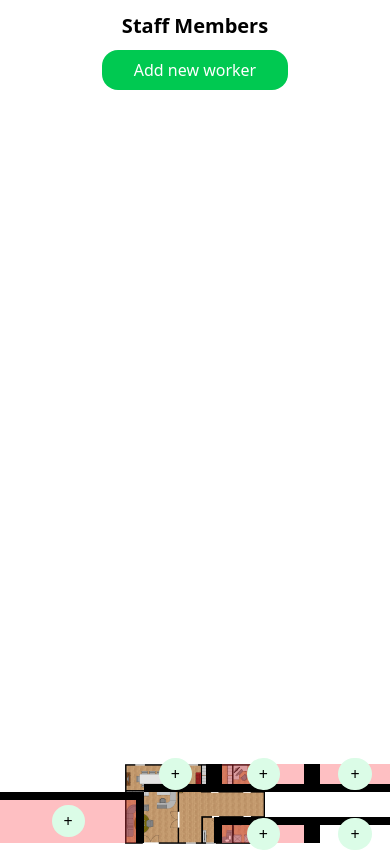
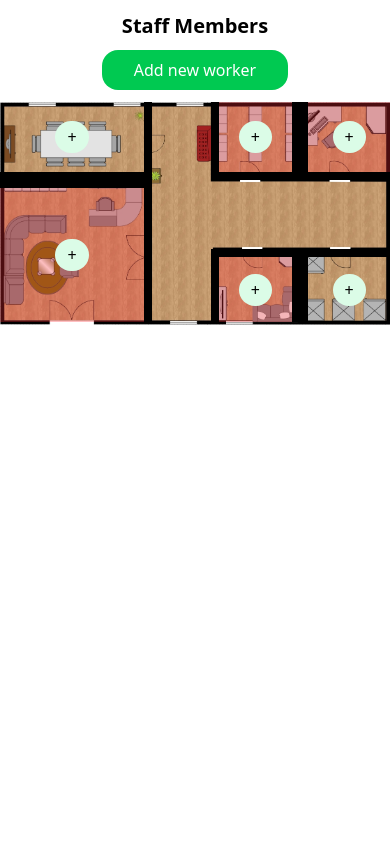
Before and after one commit to reda-guemry/Virtual-Workspace, a website: page index.html in a window 390 px wide. Drawn offline with Linux system fonts and the light colour scheme.

Commit message:
donne all the responsible for the img

```diff
--- a/index.html
+++ b/index.html
@@ -9,7 +9,7 @@
 <body class=" " >
   <main >
     <section class=" h-screen w-full flex flex-col md:flex-row ">
-      <div class="md:w-[30%] h-full px-3 py-3">
+      <div class="md:w-[30%] md:h-full px-3 py-3">
         <h1 class="font-bold text-xl md:text-2xl mb-2.5 text-center">Staff Members</h1>
         <div id="placeWorker" class=""></div>
 
@@ -17,11 +17,9 @@
 
       </div>
 
-      <div id="worckspace" class="w-full bg-[url(/src/img/bureuimg.jpg)] bg-center bg-no-repeat bg-contain grid grid-cols-[37%_18%_25%_20%]  grid-rows-[35%_31%_32.5%] ">
-
-        <div>
-
-        </div>
+      <div  class="w-full relative ">
+        <img src="/src/img/bureuimg.jpg" class="w-full h-full" alt="">
+        <div id="worckspace" class="absolute inset-0 grid grid-cols-[39%_15%_23%_23%]  grid-rows-[35%_31%_32.5%] ">
           <div   class="room border-r-8 border-b-8 flex justify-center items-center ">
               <button data-room="conference" class=" rounded-full px-3 py-1 bg-green-100 hover:bg-white/70 cursor-pointer ">+</button>
           </div>
@@ -45,6 +43,8 @@
           <div class="room row-start-3 col-start-4   border-l-8 border-t-8 flex justify-center items-center">
             <button data-room="archives" class=" rounded-full px-3 py-1 bg-green-100 hover:bg-white/70 cursor-pointer ">+</button>
           </div>
+
+        </div>
       </div>
 
     </section>
--- a/src/js/script.js
+++ b/src/js/script.js
@@ -369,11 +369,11 @@ addempl.addEventListener("click" , (e) => {
 
     let allexper = addexperience()
 
-    let valid = validationsform(allexper)
+    // let valid = validationsform(allexper)
 
-    if(!valid){
-        return
-    }
+    // if(!valid){
+    //     return
+    // }
 
     let empl = {
         nam : document.querySelector("#NameEmployer").value ,
```
Also changed, not shown: src/output.css.
